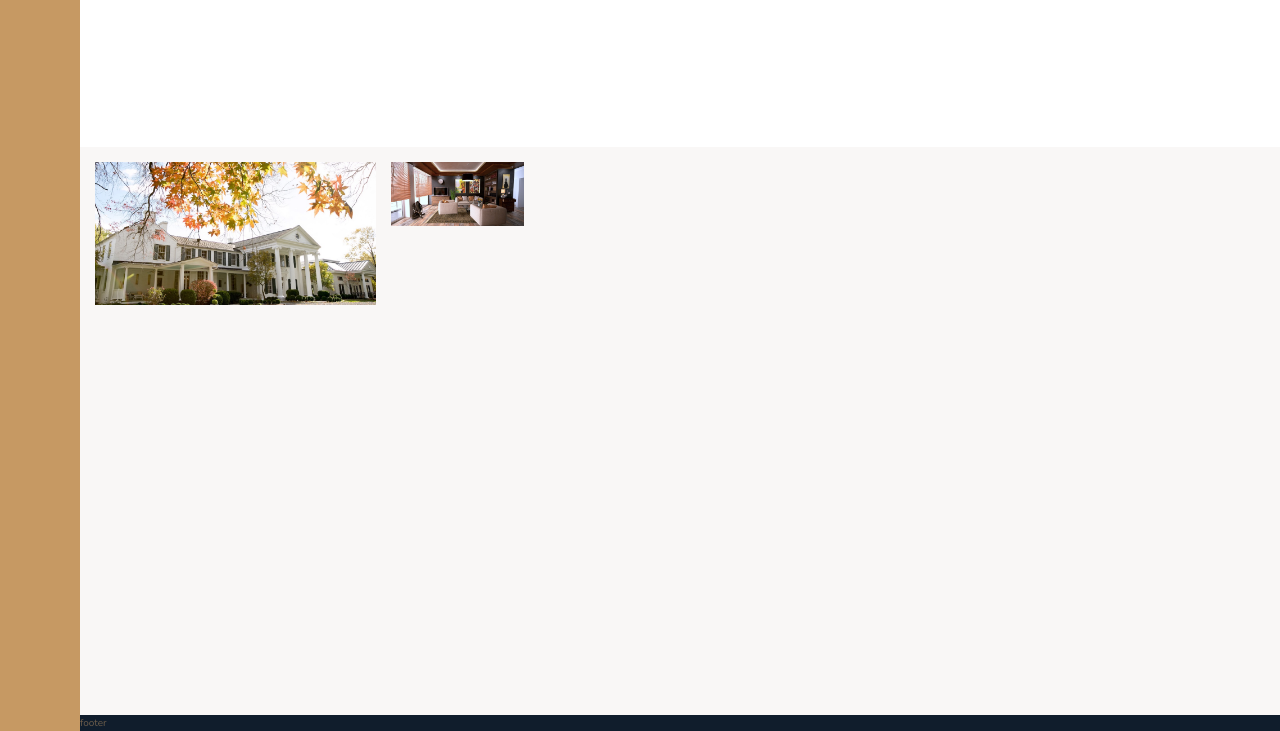
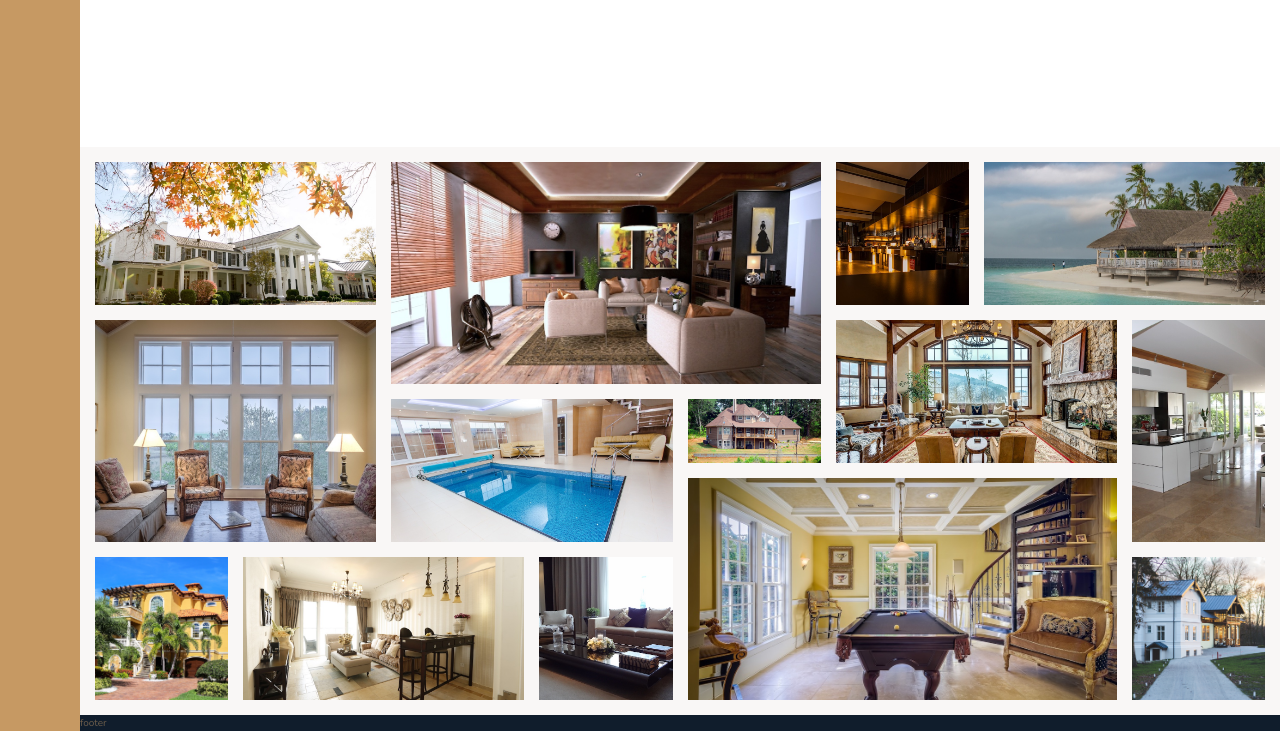
Before and after one commit to skusebauch/next, a website: page index.html in a window 1280 px wide. Shown: the part 2925-3656 px from the top of the page. Drawn offline with nearby package versions, Linux system fonts and the light colour scheme.

Commit message:
adjust all images

```diff
--- a/index.html
+++ b/index.html
@@ -287,7 +287,45 @@
         <figure class="gallery__item gallery__item--1">
           <img src="img/gal-1.jpeg" alt="Gallery image 1" class="gallery__img">
         </figure>
-        <img src="img/gal-2.jpeg" alt="Gallery image 2" class="gallery__img">
+        <figure class="gallery__item gallery__item--2">
+          <img src="img/gal-2.jpeg" alt="Gallery image 2" class="gallery__img">
+        </figure>
+        <figure class="gallery__item gallery__item--3">
+          <img src="img/gal-3.jpeg" alt="Gallery image 3" class="gallery__img">
+        </figure>
+        <figure class="gallery__item gallery__item--4">
+          <img src="img/gal-4.jpeg" alt="Gallery image 4" class="gallery__img">
+        </figure>
+        <figure class="gallery__item gallery__item--5">
+          <img src="img/gal-5.jpeg" alt="Gallery image 5" class="gallery__img">
+        </figure>
+        <figure class="gallery__item gallery__item--6">
+          <img src="img/gal-6.jpeg" alt="Gallery image 6" class="gallery__img">
+        </figure>
+        <figure class="gallery__item gallery__item--7">
+          <img src="img/gal-7.jpeg" alt="Gallery image 7" class="gallery__img">
+        </figure>
+        <figure class="gallery__item gallery__item--8">
+          <img src="img/gal-8.jpeg" alt="Gallery image 8" class="gallery__img">
+        </figure>
+        <figure class="gallery__item gallery__item--9">
+          <img src="img/gal-9.jpeg" alt="Gallery image 9" class="gallery__img">
+        </figure>
+        <figure class="gallery__item gallery__item--10">
+          <img src="img/gal-10.jpeg" alt="Gallery image 10" class="gallery__img">
+        </figure>
+        <figure class="gallery__item gallery__item--11">
+          <img src="img/gal-11.jpeg" alt="Gallery image 11" class="gallery__img">
+        </figure>
+        <figure class="gallery__item gallery__item--12">
+          <img src="img/gal-12.jpeg" alt="Gallery image 12" class="gallery__img">
+        </figure>
+        <figure class="gallery__item gallery__item--13">
+          <img src="img/gal-13.jpeg" alt="Gallery image 13" class="gallery__img">
+        </figure>
+        <figure class="gallery__item gallery__item--14">
+          <img src="img/gal-14.jpeg" alt="Gallery image 14" class="gallery__img">
+        </figure>
       </section>
 
       <footer class="footer">
--- a/sass/_gallery.scss
+++ b/sass/_gallery.scss
@@ -14,6 +14,58 @@
       grid-row: 1 / span 2;
       grid-column: 1 / span 2;
     }
+    &--2 {
+      grid-row: 1 / span 3;
+      grid-column: 3 / span 3;
+    }
+    &--3 {
+      grid-row: 1 / span 2;
+      grid-column: 6 / span 1;
+    }
+    &--4 {
+      grid-row: 1 / span 2;
+      grid-column: 7 / span 2;
+    }
+    &--5 {
+      grid-row: 3 / span 3;
+      grid-column: 1 / span 2;
+    }
+    &--6 {
+      grid-row: 4 / span 2;
+      grid-column: 3 / span 2;
+    }
+    &--7 {
+      grid-row: 4 / span 1;
+      grid-column: 5 / span 1;
+    }
+    &--8 {
+      grid-row: 3 / span 2;
+      grid-column: 6 / span 2;
+    }
+    &--9 {
+      grid-row: 3 / span 3;
+      grid-column: 8 / span 1;
+    }
+    &--10 {
+      grid-row: 6 / span 2;
+      grid-column: 1 / span 1;
+    }
+    &--11 {
+      grid-row: 6 / span 2;
+      grid-column: 2 / span 2;
+    }
+    &--12 {
+      grid-row: 6 / span 2;
+      grid-column: 4 / span 1;
+    }
+    &--13 {
+      grid-row: 5 / span 3;
+      grid-column: 5 / span 3;
+    }
+    &--14 {
+      grid-row: 6 / span 2;
+      grid-column: 8 / span 1;
+    }
   }
 
   &__img {
```
Also changed, not shown: css/style.css.
